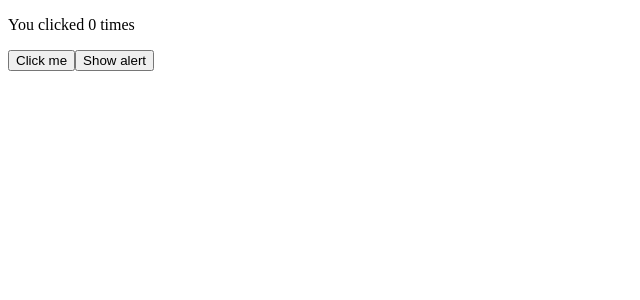
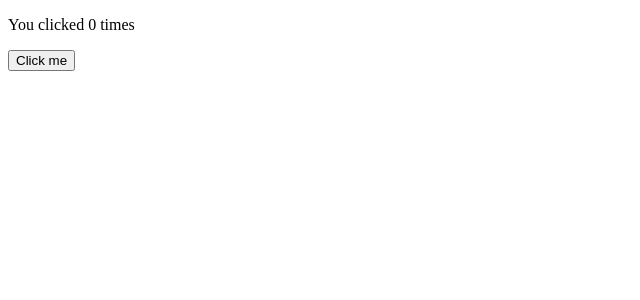
Before and after one commit to eklentismaili/Inside_UseEffect, a React (Create React App) app: page / in a window 1280 px wide. Shown: the top 300 px of the page, without its empty margins (0-640 px from the left). Built offline with nearby package versions, Linux system fonts and the light colour scheme.

Commit message:
each render has its own everything

```diff
--- a/src/App.js
+++ b/src/App.js
@@ -3,17 +3,16 @@ import { useState, useRef, useEffect } from "react";
 function Counter() {
   const [count, setCount] = useState(0);
 
-  function handleAlertClick() {
+  useEffect(() => {
     setTimeout(() => {
-      alert("You clicked on: " + count);
+      console.log(`You clicked ${count} times`);
     }, 3000);
-  }
+  });
 
   return (
     <div>
       <p>You clicked {count} times</p>
       <button onClick={() => setCount(count + 1)}>Click me</button>
-      <button onClick={handleAlertClick}>Show alert</button>
     </div>
   );
 }
```
